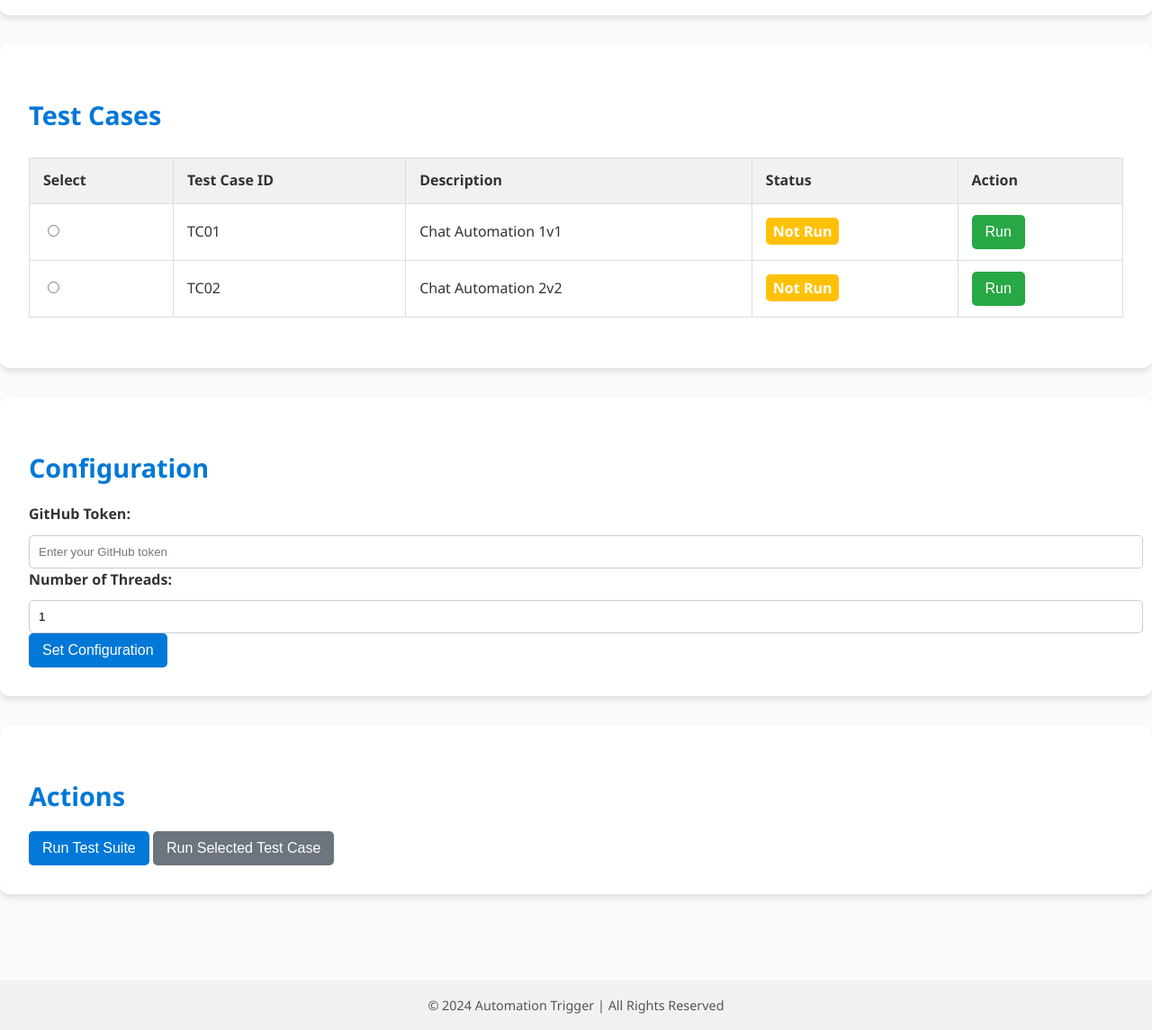
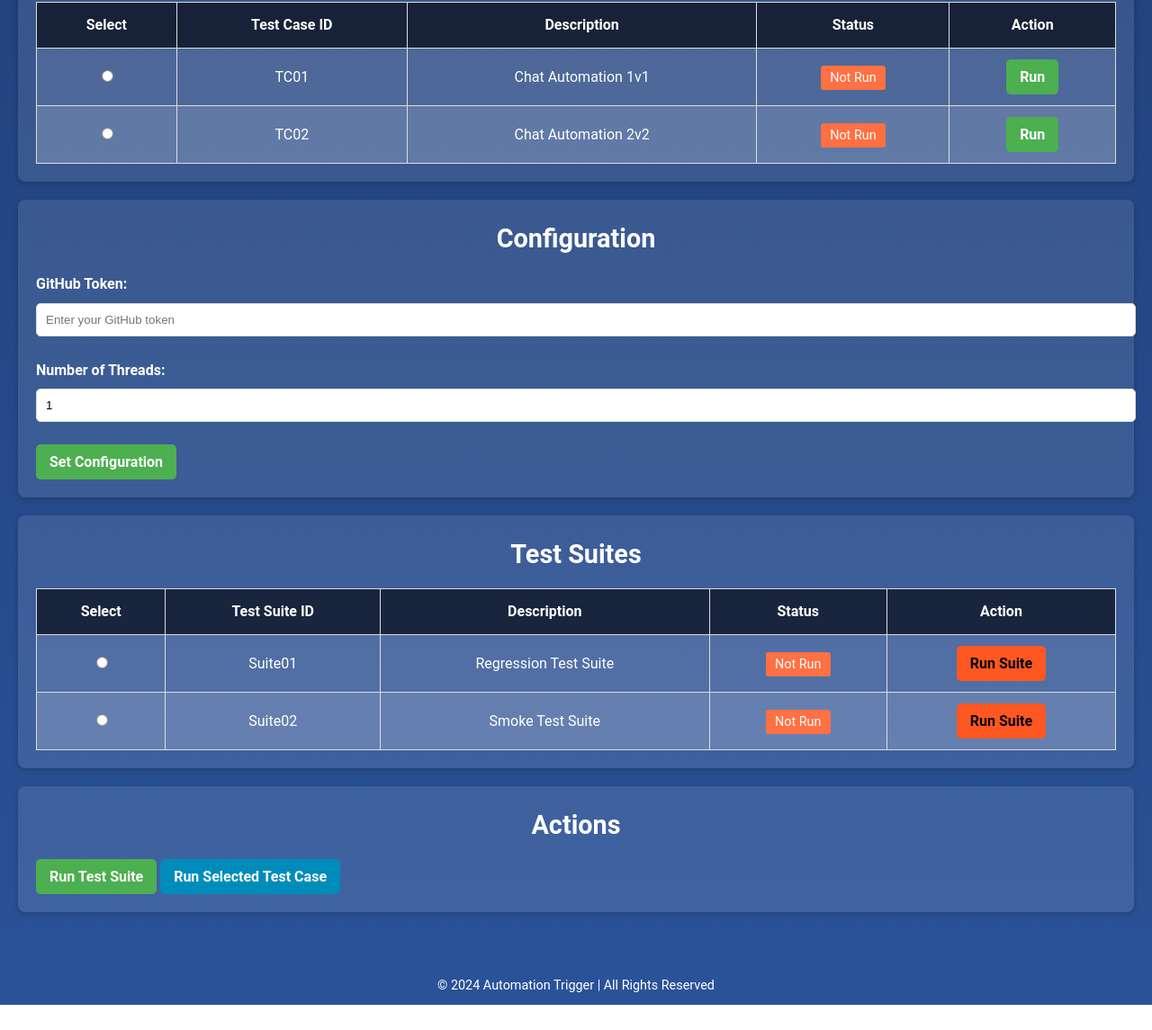
Before and after one commit to gouravAretedge/AretedgeAutomation, a plain HTML site: page index.html in a window 1280 px wide. Shown: the part 505-1650 px from the top of the page at 90% size. After the commit the page ends 1622 px from the top, so only its background shows below. Drawn offline with Linux system fonts and the light colour scheme.

Commit message:
New changes

```diff
--- a/index.html
+++ b/index.html
@@ -43,14 +43,14 @@
                         <td>TC01</td>
                         <td>Chat Automation 1v1</td>
                         <td><span class="status not-run">Not Run</span></td>
-                        <td><button id="run-tc1" class="action-btn">Run</button></td>
+                        <td><button id="run-tc1" class="action-btn primary-btn">Run</button></td>
                     </tr>
                     <tr>
                         <td><input type="radio" name="test-case-select" value="TC02"></td>
                         <td>TC02</td>
                         <td>Chat Automation 2v2</td>
                         <td><span class="status not-run">Not Run</span></td>
-                        <td><button class="action-btn">Run</button></td>
+                        <td><button class="action-btn primary-btn">Run</button></td>
                     </tr>
                 </tbody>
             </table>
@@ -69,6 +69,37 @@
             <button id="set-config" class="primary-btn">Set Configuration</button>
         </section>
 
+        <section id="test-suites-section">
+            <h2>Test Suites</h2>
+            <table id="test-suites-table">
+                <thead>
+                    <tr>
+                        <th>Select</th>
+                        <th>Test Suite ID</th>
+                        <th>Description</th>
+                        <th>Status</th>
+                        <th>Action</th>
+                    </tr>
+                </thead>
+                <tbody>
+                    <tr>
+                        <td><input type="radio" name="test-suite-select" value="Suite01"></td>
+                        <td>Suite01</td>
+                        <td>Regression Test Suite</td>
+                        <td><span class="status not-run">Not Run</span></td>
+                        <td><button id="run-suite1" class="action-btn suite-run-btn">Run Suite</button></td>
+                    </tr>
+                    <tr>
+                        <td><input type="radio" name="test-suite-select" value="Suite02"></td>
+                        <td>Suite02</td>
+                        <td>Smoke Test Suite</td>
+                        <td><span class="status not-run">Not Run</span></td>
+                        <td><button id="run-suite2" class="action-btn suite-run-btn">Run Suite</button></td>
+                    </tr>
+                </tbody>
+            </table>
+        </section>
+
         <section id="actions">
             <h2>Actions</h2>
             <button id="run-suite" class="primary-btn">Run Test Suite</button>
--- a/styles.css
+++ b/styles.css
@@ -1,154 +1,164 @@
-/* Global Styles */
-body {
-    font-family: 'Segoe UI', Tahoma, Geneva, sans-serif;
+/* General Reset */
+body, h1, h2, p, table, button {
     margin: 0;
     padding: 0;
-    background: #f9fafb;
-    color: #333;
-    line-height: 1.6;
-    overflow-x: hidden;
+    box-sizing: border-box;
+    font-family: 'Roboto', sans-serif;
 }
 
-.container {
-    width: 90%;
-    max-width: 1200px;
-    margin: 0 auto;
+body {
+    background: linear-gradient(to bottom, #1e3c72, #2a5298);
+    color: #ffffff;
+    line-height: 1.6;
 }
 
-/* Header Styles */
 header {
-    background: linear-gradient(90deg, #0078d7, #005bb5);
+    background: linear-gradient(to right, #4e54c8, #8f94fb);
+    padding: 20px 0;
+    text-align: center;
     color: #fff;
-    padding: 2rem 0;
-    text-align: center;
     box-shadow: 0 4px 6px rgba(0, 0, 0, 0.1);
 }
 
 header h1 {
     font-size: 2.5rem;
-    text-transform: uppercase;
-    letter-spacing: 2px;
-    margin-bottom: 0.5rem;
+    font-weight: 700;
+    margin-bottom: 10px;
 }
 
 header p {
     font-size: 1.2rem;
-    font-weight: 300;
+    opacity: 0.9;
 }
 
-/* Section Styles */
 main {
-    padding: 2rem 0;
+    padding: 20px;
 }
 
 section {
-    background: #fff;
-    margin-bottom: 2rem;
-    padding: 2rem;
-    border-radius: 10px;
-    box-shadow: 0 4px 6px rgba(0, 0, 0, 0.1);
+    background: rgba(255, 255, 255, 0.1);
+    border-radius: 8px;
+    padding: 20px;
+    margin-bottom: 20px;
+    box-shadow: 0 2px 6px rgba(0, 0, 0, 0.2);
 }
 
 section h2 {
     font-size: 1.8rem;
-    margin-bottom: 1rem;
-    color: #0078d7;
+    margin-bottom: 15px;
+    text-align: center;
 }
 
-/* Table Styles */
-table {
-    width: 100%;
-    border-collapse: collapse;
-    margin: 1.5rem 0;
-    font-size: 1rem;
+.form-group {
+    margin-bottom: 15px;
 }
 
-th, td {
-    padding: 12px 15px;
-    text-align: left;
-    border: 1px solid #ddd;
+label {
+    display: block;
+    font-weight: bold;
+    margin-bottom: 8px;
 }
 
-th {
-    background: #f1f1f1;
-    font-weight: bold;
-}
-
-td .status {
-    padding: 4px 8px;
-    border-radius: 5px;
-    font-weight: bold;
-}
-
-.status.not-run {
-    background: #ffc107;
-    color: #fff;
-}
-
-/* Button Styles */
-button {
-    padding: 10px 15px;
-    border: none;
-    border-radius: 5px;
-    font-size: 1rem;
-    cursor: pointer;
-    transition: all 0.3s ease;
-}
-
-button.primary-btn {
-    background: #0078d7;
-    color: #fff;
-}
-
-button.primary-btn:hover {
-    background: #005bb5;
-}
-
-button.secondary-btn {
-    background: #6c757d;
-    color: #fff;
-}
-
-button.secondary-btn:hover {
-    background: #495057;
-}
-
-button.action-btn {
-    background: #28a745;
-    color: #fff;
-}
-
-button.action-btn:hover {
-    background: #218838;
-}
-
-/* Form Styles */
 input[type="file"],
 input[type="password"],
 input[type="number"] {
     width: 100%;
     padding: 10px;
-    margin-top: 5px;
-    border: 1px solid #ccc;
     border-radius: 5px;
+    border: 1px solid #ddd;
+    margin-bottom: 10px;
 }
 
-label {
+button {
+    padding: 10px 15px;
+    border: none;
+    border-radius: 5px;
+    cursor: pointer;
+    font-size: 1rem;
     font-weight: bold;
-    display: block;
-    margin-bottom: 5px;
+    transition: background 0.3s ease, transform 0.2s ease;
 }
 
-/* Footer Styles */
-footer {
-    background: #f1f1f1;
-    text-align: center;
-    padding: 1rem 0;
-    margin-top: 2rem;
-    font-size: 0.9rem;
-    color: #555;
+.primary-btn {
+    background: #4caf50;
+    color: #fff;
 }
 
-footer p {
-    margin: 0;
+.primary-btn:hover {
+    background: #45a049;
+    transform: translateY(-2px);
 }
+
+.secondary-btn {
+    background: #008cba;
+    color: #fff;
+}
+
+.secondary-btn:hover {
+    background: #007bb5;
+    transform: translateY(-2px);
+}
+
+table {
+    width: 100%;
+    border-collapse: collapse;
+    margin-top: 15px;
+    border: 1px solid #ddd;
+}
+
+table th, table td {
+    text-align: center;
+    padding: 12px;
+    border: 1px solid #ddd;
+}
+
+table th {
+    background: rgba(0, 0, 0, 0.6);
+    color: #fff;
+}
+
+table tbody tr:nth-child(odd) {
+    background: rgba(255, 255, 255, 0.1);
+}
+
+table tbody tr:nth-child(even) {
+    background: rgba(255, 255, 255, 0.2);
+}
+
+.status {
+    padding: 5px 10px;
+    border-radius: 3px;
+    font-size: 0.9rem;
+}
+
+.status.not-run {
+    background: #ff7043;
+    color: #fff;
+}
+
+.status.running {
+    background: #ffca28;
+    color: #000;
+}
+
+.status.completed {
+    background: #4caf50;
+    color: #fff;
+}
+
+footer {
+    background: #2a5298;
+    color: #fff;
+    text-align: center;
+    padding: 10px 0;
+    margin-top: 20px;
+    font-size: 0.9rem;
+}
+
+button.suite-run-btn {
+    background: #ff5722;
+}
+
+button.suite-run-btn:hover {
+    background: #e64a19;
+}
```
